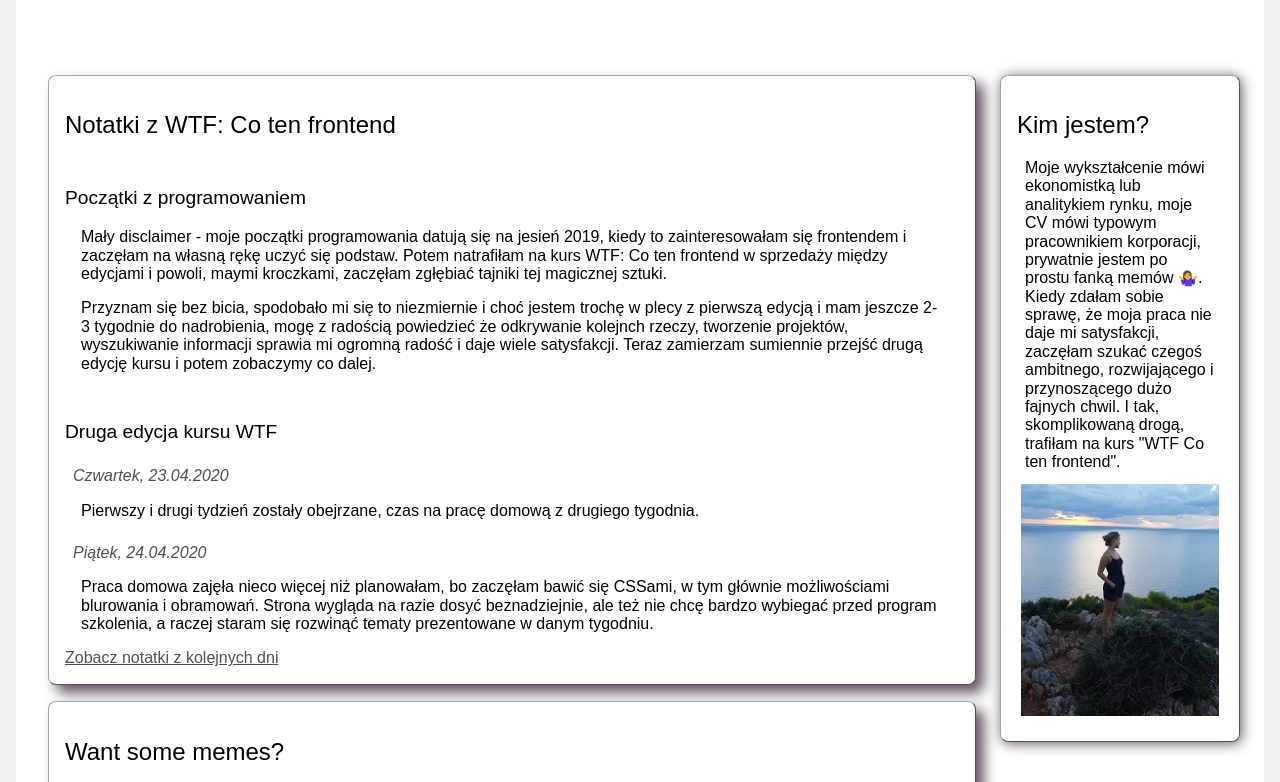
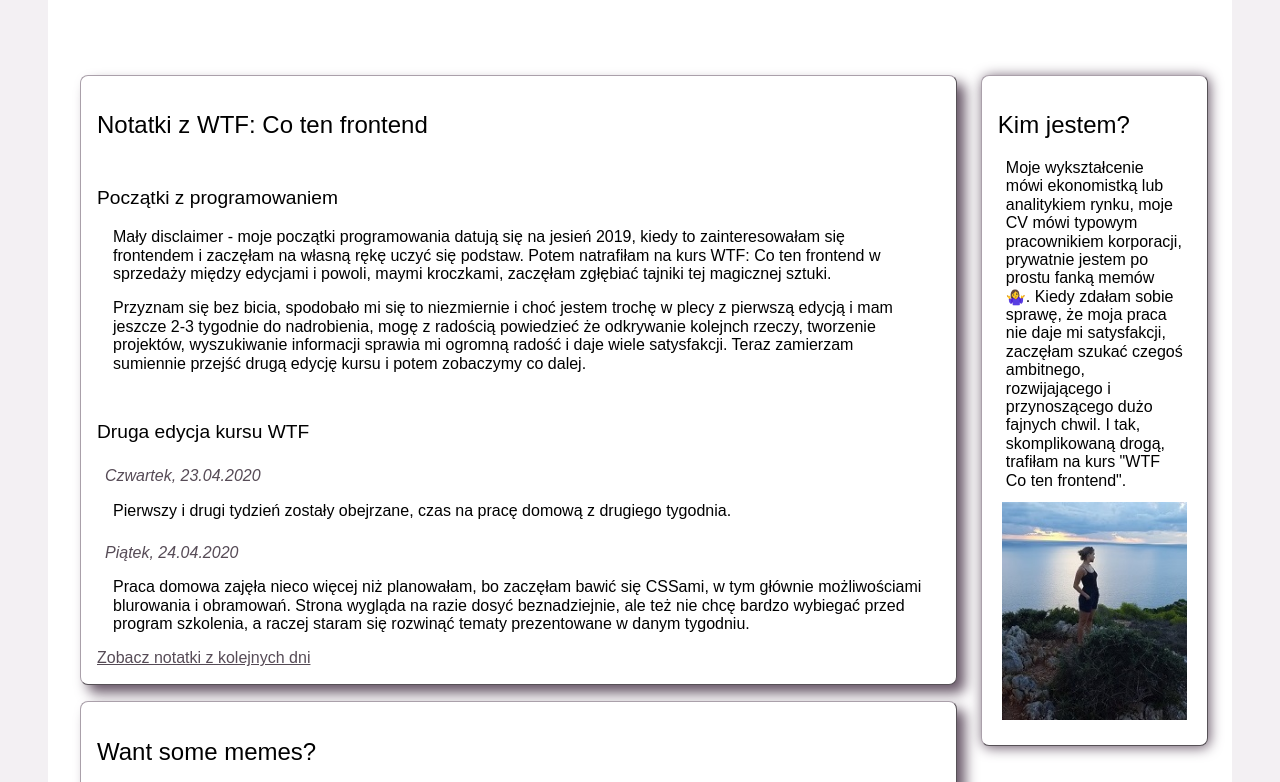
Before and after one commit to krysiajanik/homepage, a plain HTML site: page index.html in a window 1280 px wide. Shown: the part 175-957 px from the top of the page. Drawn offline with nearby package versions, Linux system fonts and the light colour scheme; a web font is replaced by a local one.

Commit message:
body padding for larger screens

```diff
--- a/css/style.css
+++ b/css/style.css
@@ -239,7 +239,7 @@
     max-height: 36px;
 }
 
-@media screen and (min-width: 426px) {
+@media screen and (min-width: 480px) {
     .about {
         display: flex;
         flex-direction: row;
@@ -248,6 +248,7 @@
     .about__flex{
         align-self: baseline;
     }
+
 
     .body {
         padding: 0 16px;
@@ -370,6 +371,10 @@
         padding: 0 8px 8px 8px;
         margin: 0;
     }
+    .body {
+        max-width: 1600px;
+        padding: 0 48px;
+    }
     .box {
         box-shadow: 0.5em 0.5em 0.8em #665566;
         margin: 16px;
```
